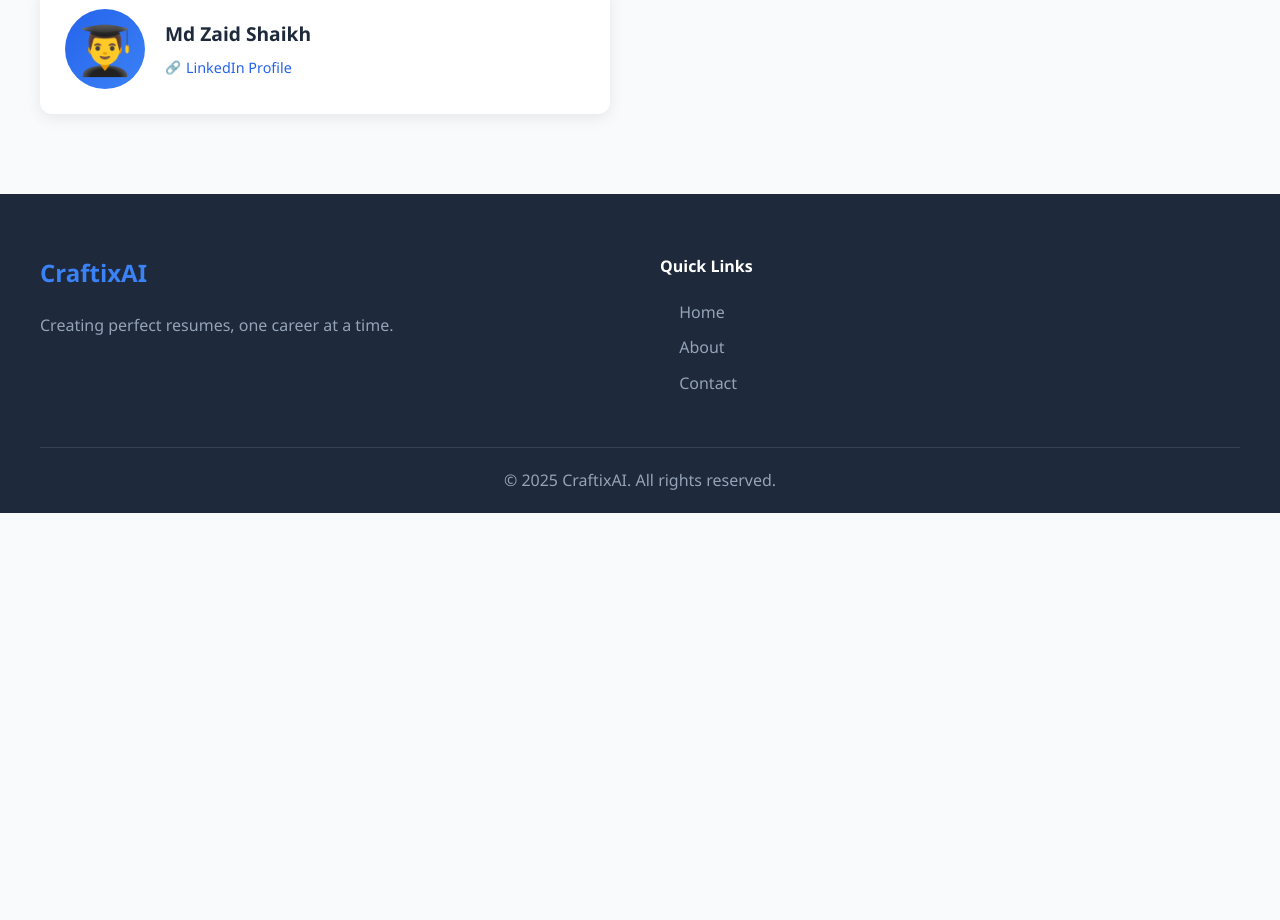
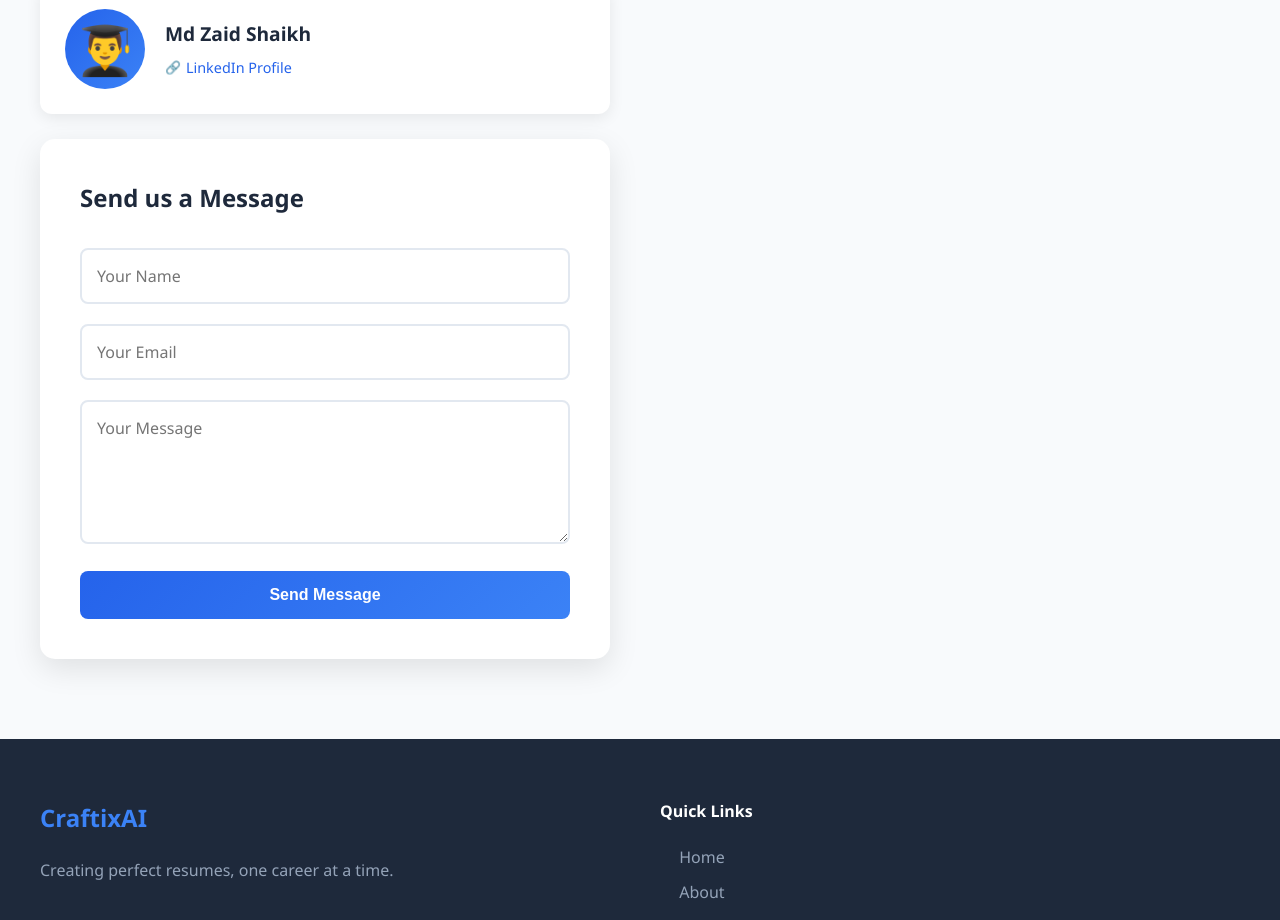
Before and after one commit to KrishnaMoghe/Resume-Generator, a React (Create React App) app: page / in a window 1280 px wide. Shown: the part 2460-3380 px from the top of the page. Before the commit the page ends 2973 px from the top, so only its background shows below. Built offline with nearby package versions, Linux system fonts and the light colour scheme.

Commit message:
Contact section modified

```diff
--- a/src/components/HomePage.jsx
+++ b/src/components/HomePage.jsx
@@ -9,6 +9,22 @@ const HomePage = () => {
     navigate('/resume-form');
   };
 
+  const handleSubmit = (e) => {
+    e.preventDefault();
+
+    // Get form data
+    const formData = new FormData(e.target);
+    const name = formData.get('name');
+    const email = formData.get('email');
+    const message = formData.get('message');
+
+    // Create email content
+    const subject = `Contact Form Submission from ${name}`;
+    const body = `Name: ${name}%0D%0AEmail: ${email}%0D%0A%0D%0AMessage:%0D%0A${message}`;
+
+    // Open email client
+    window.location.href = `mailto:krishnamoghe74@gmail.com?subject=${encodeURIComponent(subject)}&body=${body}`;
+  };
   return (
     <div className="homepage">
       {/* Navigation */}
@@ -131,8 +147,26 @@ const HomePage = () => {
                     </a>
                   </div>
                 </div>
+                <div className="contact-form">
+              <h3>Send us a Message</h3>
+              <form onSubmit={handleSubmit}>
+                <div className="form-group">
+                  <input type="text" placeholder="Your Name" required />
+                </div>
+                <div className="form-group">
+                  <input type="email" placeholder="Your Email" required />
+                </div>
+                <div className="form-group">
+                  <textarea placeholder="Your Message" rows="5" required></textarea>
+                </div>
+                <button type="submit" className="submit-button">
+                  Send Message
+                </button>
+              </form>
+            </div>
               </div>
             </div>
+
           </div>
         </div>
       </section>
```
